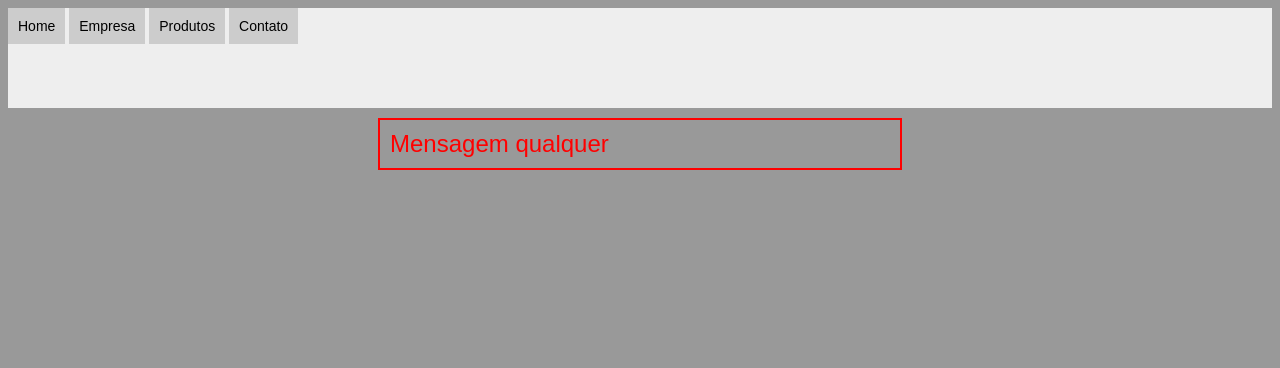
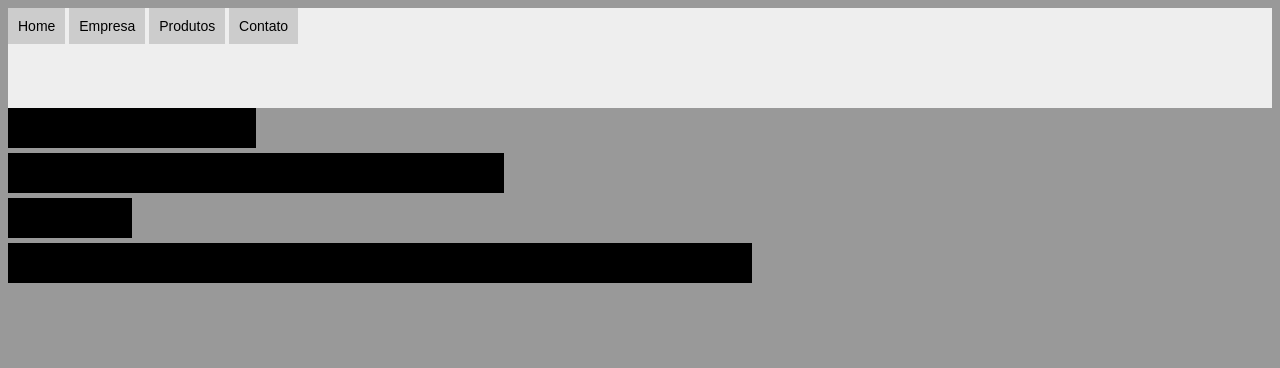
Before and after one commit to nathaliaveneziano/b7web, a PHP site: page / in a window 1280 px wide. Shown: the top 368 px of the page. Run offline with PHP 8.4, Linux system fonts and the light colour scheme.

Commit message:
Sass: Operações Matemáticas

```diff
--- a/courses/sass/assets/css/style.css
+++ b/courses/sass/assets/css/style.css
@@ -1 +1 @@
-body{font-family:Arial,"Helvetica Neue",Helvetica,sans-serif;font-size:14px;background-color:#999}nav{background-color:#eee;height:100px}nav ul{margin:0;padding:0;list-style:none}nav li{display:inline-block}nav li a{display:block;background-color:#ccc;padding:10px;text-decoration:none;color:#000}.msg-sucesso,.msg-aviso,.msg-info{padding:10px;font-size:24px;border:2px solid #ccc;margin:auto;max-width:500px;margin-top:10px}.msg-info{border-color:blue;color:blue}.msg-aviso{border-color:red;color:red}.msg-sucesso{border-color:lime;color:lime}
+body{font-family:Arial,"Helvetica Neue",Helvetica,sans-serif;font-size:14px;background-color:#999}nav{background-color:#eee;height:100px}nav ul{margin:0;padding:0;list-style:none}nav li{display:inline-block}nav li a{display:block;background-color:#ccc;padding:10px;text-decoration:none;color:#000}.item-triplo,.item-metade,.item-duplo,.item{background-color:#000;height:40px;margin-bottom:5px}.item{width:248px}.item-duplo{width:496px}.item-metade{width:124px}.item-triplo{width:744px}
--- a/courses/sass/assets/sass/style.scss
+++ b/courses/sass/assets/sass/style.scss
@@ -23,29 +23,30 @@ nav {
   }
 }
 
-%fundamento-msg {
-  padding: 10px;
-  font-size: 24px;
-  border: 2px solid #ccc;
-  margin: auto;
-  max-width: 500px;
-  margin-top: 10px;
+%item {
+  background-color: #000;
+  height: 40px;
+  margin-bottom: 5px;
 }
 
-.msg-info {
-  @extend %fundamento-msg;
-  border-color: #00f;
-  color: #00f;
+$item-width: 248px;
+
+.item {
+  @extend %item;
+  width: $item-width;
 }
 
-.msg-aviso {
-  @extend %fundamento-msg;
-  border-color: #f00;
-  color: #f00;
+.item-duplo {
+  @extend %item;
+  width: $item-width * 2;
 }
 
-.msg-sucesso {
-  @extend %fundamento-msg;
-  border-color: #0f0;
-  color: #0f0;
+.item-metade {
+  @extend %item;
+  width: calc($item-width / 2);
 }
+
+.item-triplo {
+  @extend %item;
+  width: $item-width * 3;
+}
--- a/courses/sass/index.html
+++ b/courses/sass/index.html
@@ -16,6 +16,9 @@
       </ul>
     </nav>
 
-    <div class="msg-aviso">Mensagem qualquer</div>
+    <div class="item"></div>
+    <div class="item-duplo"></div>
+    <div class="item-metade"></div>
+    <div class="item-triplo"></div>
   </body>
 </html>
```
